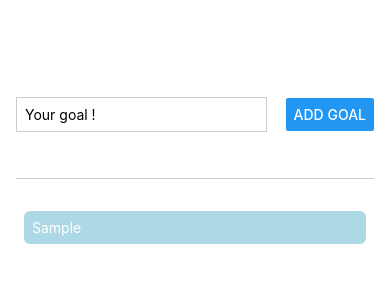
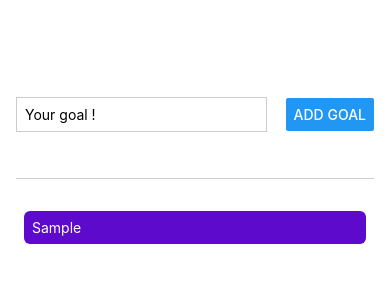
Before and after one commit to Schwaips/ExpoApp, a React Native app: screen / in a window 390 px wide. Both pictures are taken after typing "Sample" into the empty fields and a click on the button "ADD GOAL". Shown: the top 300 px of the page. Built offline with nearby package versions, Linux system fonts and the light colour scheme.

Commit message:
adding style for deletion

```diff
--- a/components/GoalItem.js
+++ b/components/GoalItem.js
@@ -2,24 +2,31 @@
 
 function GoalItem(props) {
   return (
-    <Pressable onPress={props.onDeleteItem.bind(this, props.id)}>
-      <View style={styles.goalItem}>
+    <View style={styles.goalItem}>
+      <Pressable
+        android_ripple={{ color: "#dddddd" }}
+        onPress={props.onDeleteItem.bind(this, props.id)}
+        style={({pressed}) => pressed && styles.pressedItem  }
+      >
         <Text style={styles.goalText}>{props.text}</Text>
-      </View>
-    </Pressable>
+      </Pressable>
+    </View>
   );
-};
+}
 
 export default GoalItem;
 
 const styles = StyleSheet.create({
   goalItem: {
     margin: 8,
-    padding: 8,
     borderRadius: 6,
-    backgroundColor: "lightblue",
+    backgroundColor: "#5e0acc",
   },
   goalText: {
     color: "white",
+    padding: 8,
   },
+  pressedItem: {
+    opacity: 0.5
+  }
 });
```
